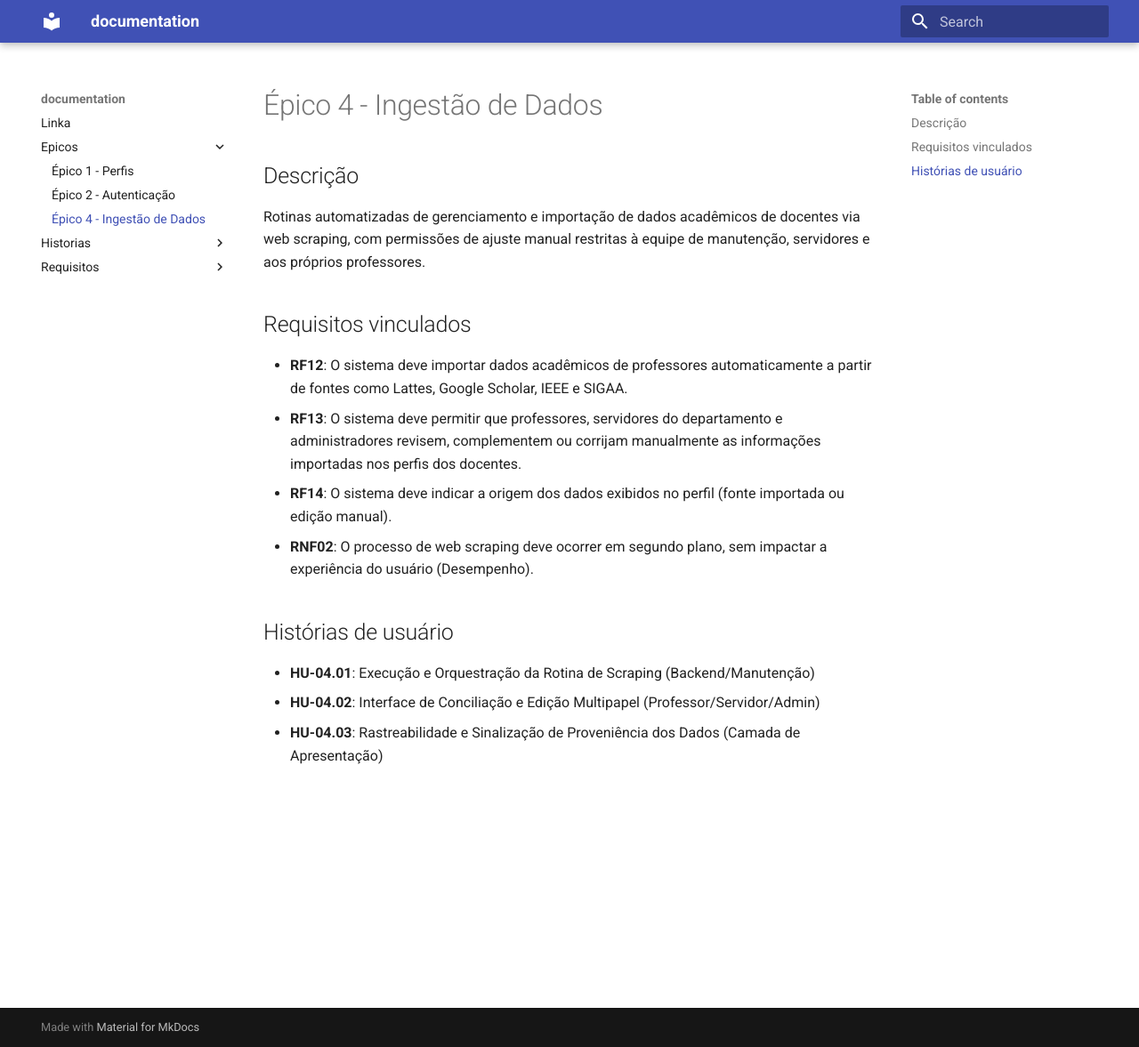
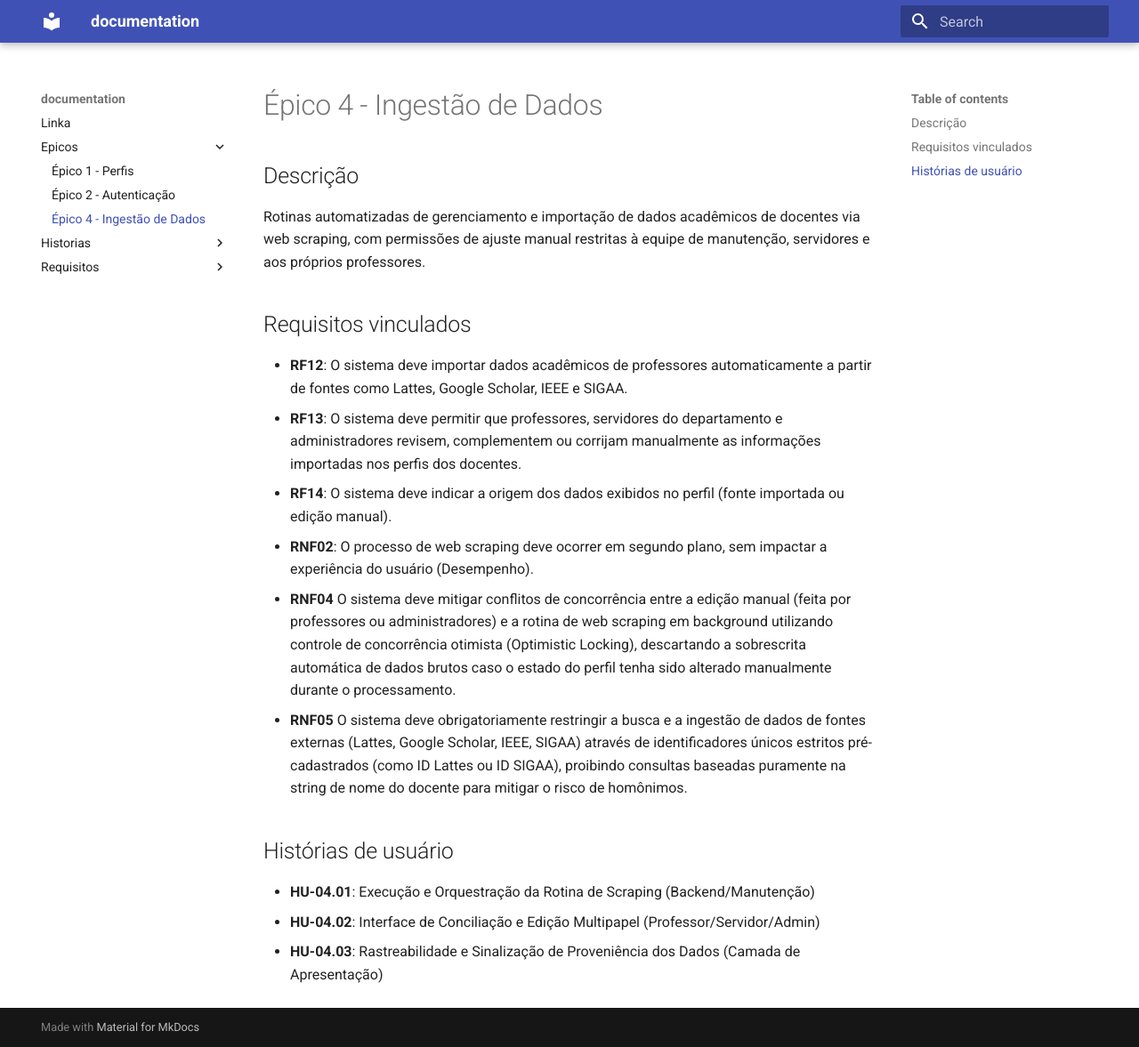
Before and after one commit to si-2026-1/Linka, an MkDocs documentation site: the page built from docs/epicos/04-ingestao_de_dados.md, in a window 1280 px wide and 1177 px high. Shown: the whole window at 89% size. Built offline with MkDocs 1.6.1 and Material for MkDocs 9.7.7, drawn with Linux system fonts in a browser that asks for light colours.

Commit message:
Update data ingestion requirements in documentation
Add requirements for data ingestion and conflict mitigation

```diff
--- a/docs/epicos/04-ingestao_de_dados.md
+++ b/docs/epicos/04-ingestao_de_dados.md
@@ -10,6 +10,8 @@
 - **RF13**: O sistema deve permitir que professores, servidores do departamento e administradores revisem, complementem ou corrijam manualmente as informações importadas nos perfis dos docentes.
 - **RF14**: O sistema deve indicar a origem dos dados exibidos no perfil (fonte importada ou edição manual).
 - **RNF02**: O processo de web scraping deve ocorrer em segundo plano, sem impactar a experiência do usuário (Desempenho).
+- **RNF04** O sistema deve mitigar conflitos de concorrência entre a edição manual (feita por professores ou administradores) e a rotina de web scraping em background utilizando controle de concorrência otimista (Optimistic Locking), descartando a sobrescrita automática de dados brutos caso o estado do perfil tenha sido alterado manualmente durante o processamento.
+- **RNF05** O sistema deve obrigatoriamente restringir a busca e a ingestão de dados de fontes externas (Lattes, Google Scholar, IEEE, SIGAA) através de identificadores únicos estritos pré-cadastrados (como ID Lattes ou ID SIGAA), proibindo consultas baseadas puramente na string de nome do docente para mitigar o risco de homônimos.
 
 ## Histórias de usuário
 
```
